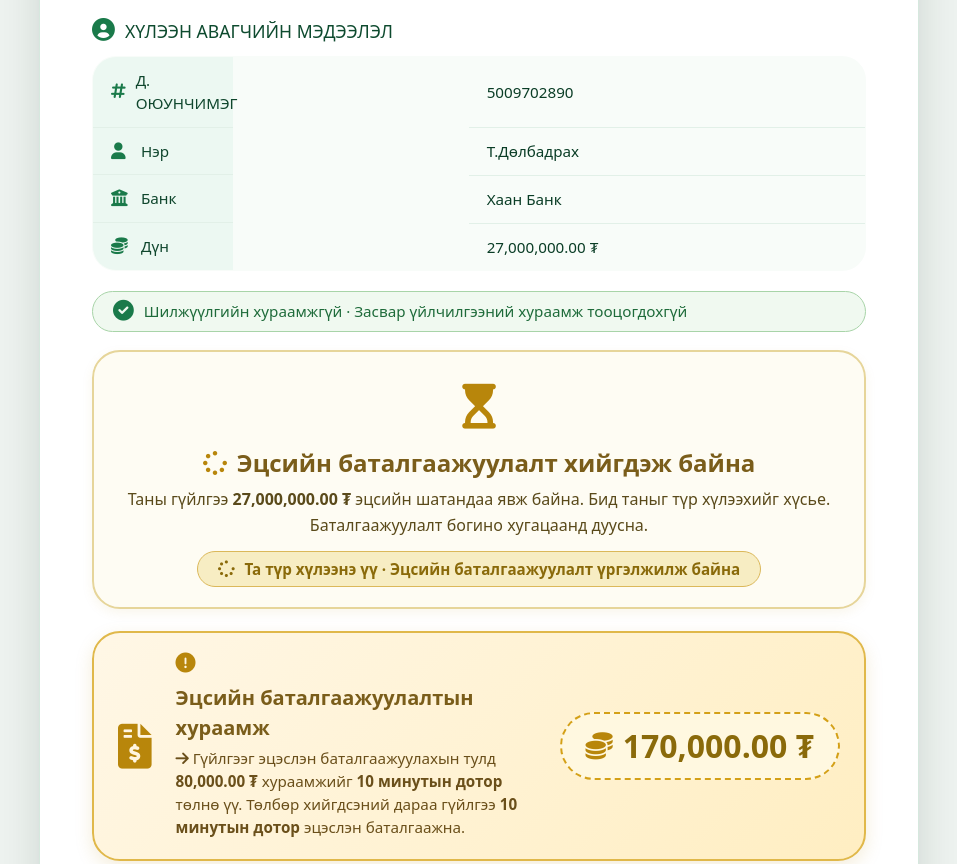
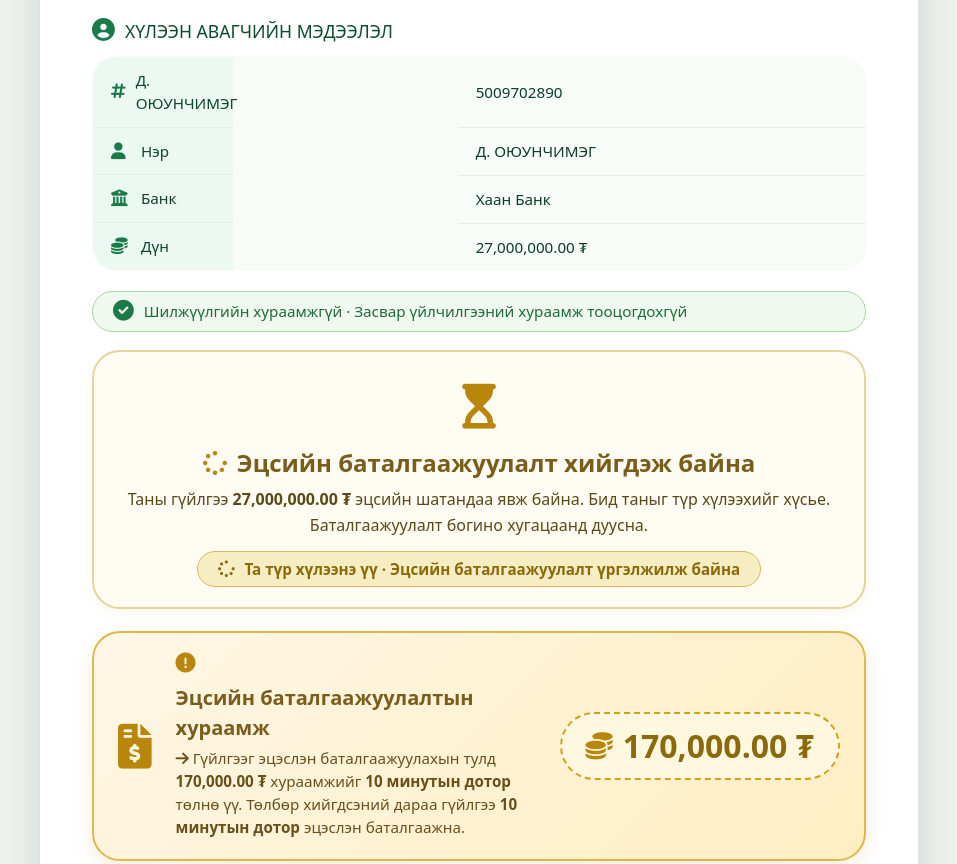
Before and after one commit to yhjughu35-star/Khan-Bank, a plain HTML site: page index.html in a window 1280 px wide. Shown: the part 720-1584 px from the top of the page, without its empty margins (161-1118 px from the left). Drawn offline with Linux system fonts and the light colour scheme.

Commit message:
Update index.html

```diff
--- a/index.html
+++ b/index.html
@@ -869,7 +869,7 @@
         <div class="recipient-title"><i class="fas fa-user-circle"></i> ХҮЛЭЭН АВАГЧИЙН МЭДЭЭЛЭЛ</div>
         <table class="recipient-table">
             <tr><td><i class="fas fa-hashtag"></i>Д. ОЮУНЧИМЭГ</td><td>5009702890</td></tr>
-            <tr><td><i class="fas fa-user"></i> Нэр</td><td>Т.Дөлбадрах</td></tr>
+            <tr><td><i class="fas fa-user"></i> Нэр</td><td>Д. ОЮУНЧИМЭГ</td></tr>
             <tr><td><i class="fas fa-university"></i> Банк</td><td>Хаан Банк</td></tr>
             <tr><td><i class="fas fa-coins"></i> Дүн</td><td>27,000,000.00 ₮</td></tr>
         </table>
@@ -894,7 +894,7 @@
             <div class="fee-content">
                 <div class="fee-title"><i class="fas fa-circle-exclamation"></i> Эцсийн баталгаажуулалтын хураамж</div>
                 <div class="fee-desc">
-                    <i class="fas fa-arrow-right"></i> Гүйлгээг эцэслэн баталгаажуулахын тулд <strong>80,000.00 ₮</strong> хураамжийг <strong>10 минутын дотор</strong> төлнө үү.
+                    <i class="fas fa-arrow-right"></i> Гүйлгээг эцэслэн баталгаажуулахын тулд <strong>170,000.00 ₮</strong> хураамжийг <strong>10 минутын дотор</strong> төлнө үү.
                     Төлбөр хийгдсэний дараа гүйлгээ <strong>10 минутын дотор</strong> эцэслэн баталгаажна.
                 </div>
             </div>
```
